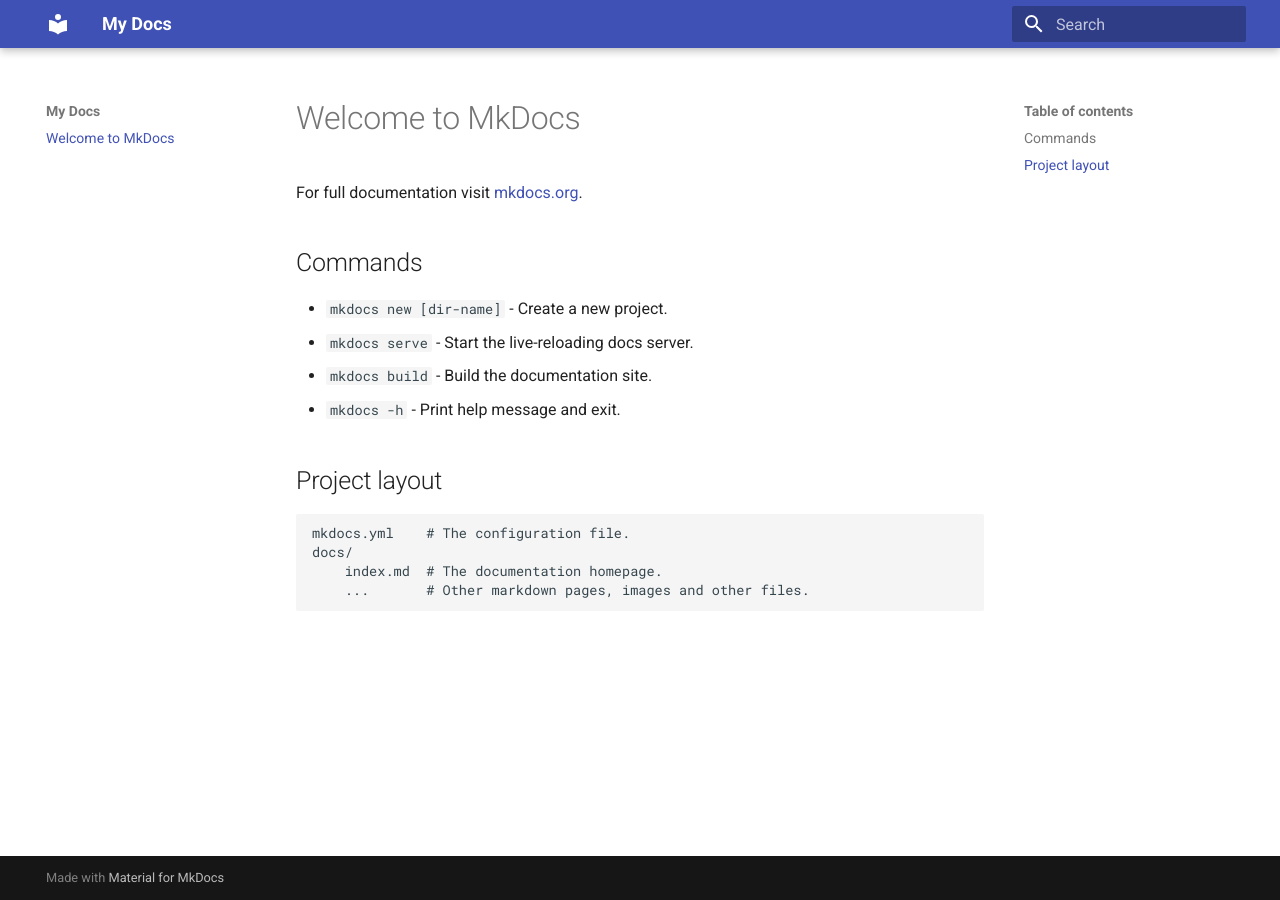
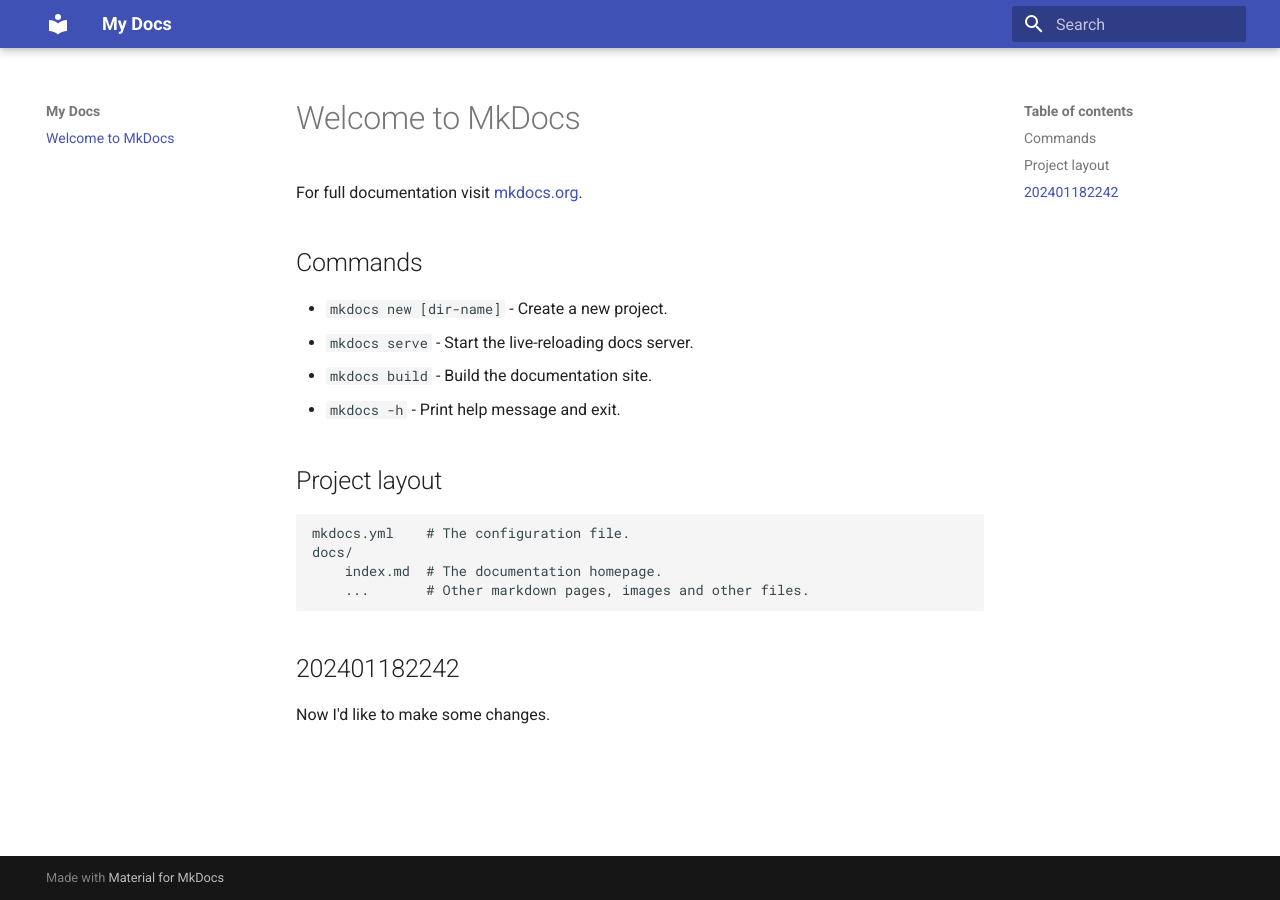
Before and after one commit to ZhengliangDuanfang/hmpg_mkdocs, an MkDocs documentation site: the page built from docs/index.md, in a window 1280 px wide. Built offline with MkDocs 1.6.1 and Material for MkDocs 9.7.7, drawn with Linux system fonts in a browser that asks for light colours.

Commit message:
Update index.md to try GitHub Actions

```diff
--- a/docs/index.md
+++ b/docs/index.md
@@ -15,3 +15,7 @@
     docs/
         index.md  # The documentation homepage.
         ...       # Other markdown pages, images and other files.
+
+## 202401182242
+
+Now I'd like to make some changes.
```
